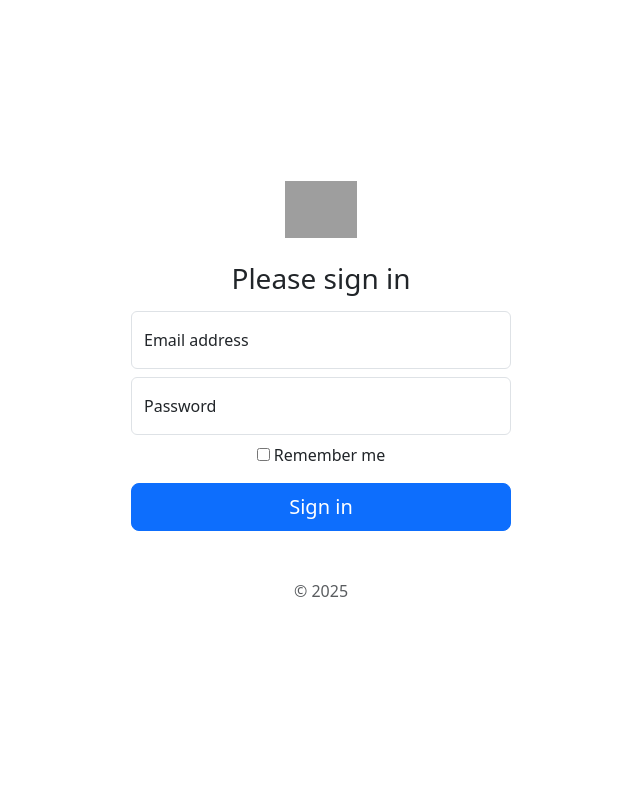
After one commit to Krushovice/fastapi-study-1, a FastAPI app: template src/templates/users/login.html in a window 1280 px wide. The commit adds this page. Shown: the whole page, without its empty margins (319-959 px from the left). Run offline with FastAPI, Linux system fonts and the light colour scheme; the template is opened without the code that fills it, so the values that code supplies are empty; parts of the project's set-up code (start-up, migrations or seed data) failed here and were passed over; grey boxes are pictures that could not be loaded.

Commit message:
create login&register templates

```diff
--- /dev/null
+++ b/src/api/films/forms.py
@@ -0,0 +1,2 @@
+class FilmForm:
+    pass
--- a/src/templates/base.html
+++ b/src/templates/base.html
@@ -29,6 +29,7 @@
   }
   </style>
 </head>
+{% block body %}
 <body>
 
   {% block header %}
@@ -45,7 +46,7 @@
           <div class="col-sm-4 offset-md-1 py-4">
             <h4 class="text-white">Навигация</h4>
             <ul class="list-unstyled">
-              <li><a href="#" class="text-white">Личный кабинет</a></li>
+              <li><a href="{{ url_for('login') }}" class="text-white">Вход</a></li>
               <li><a href="{{ url_for('films_index')  }}" class="text-white">Моя коллекция</a></li>
               <li><a href="#" class="text-white">Выход</a></li>
             </ul>
@@ -95,4 +96,5 @@
   <!-- Bootstrap JS (CDN) -->
   <script src="https://cdn.jsdelivr.net/npm/bootstrap@5.3.2/dist/js/bootstrap.bundle.min.js"></script>
 </body>
+{% endblock %}
 </html>
--- /dev/null
+++ b/src/templates/users/login.html
@@ -0,0 +1,32 @@
+{% extends "base.html" %}
+
+{% block body %}
+<body
+  class="d-flex align-items-center justify-content-center text-center"
+  style="min-height: 100vh;"
+>
+  <main class="form-signin w-100" style="max-width: 380px;">
+    <form action="{{ url_for('login') }}" method="post">
+      <img class="mb-4" src="https://www.freeiconspng.com/thumbs/login-icon/user-interface-login-icon--12.png" alt="" width="72" height="57">
+      <h1 class="h3 mb-3 fw-normal">Please sign in</h1>
+
+      <div class="form-floating mb-2">
+        <input type="email" name="email" class="form-control" id="floatingInput" placeholder="name@example.com" required>
+        <label for="floatingInput">Email address</label>
+      </div>
+      <div class="form-floating mb-2">
+        <input type="password" name="password" class="form-control" id="floatingPassword" placeholder="Password" required>
+        <label for="floatingPassword">Password</label>
+      </div>
+
+      <div class="checkbox mb-3">
+        <label>
+          <input type="checkbox" name="remember_me" value="true"> Remember me
+        </label>
+      </div>
+      <button class="w-100 btn btn-lg btn-primary" type="submit">Sign in</button>
+      <p class="mt-5 mb-3 text-muted">© 2025</p>
+    </form>
+  </main>
+</body>
+{% endblock %}
```
Also changed, not shown: src/core/models/user.py (added, +8 -0 lines), src/templates/users/register.html (added, +63 -0 lines), src/static/images/logo.png (added), src/static/images/sign.png (added).
